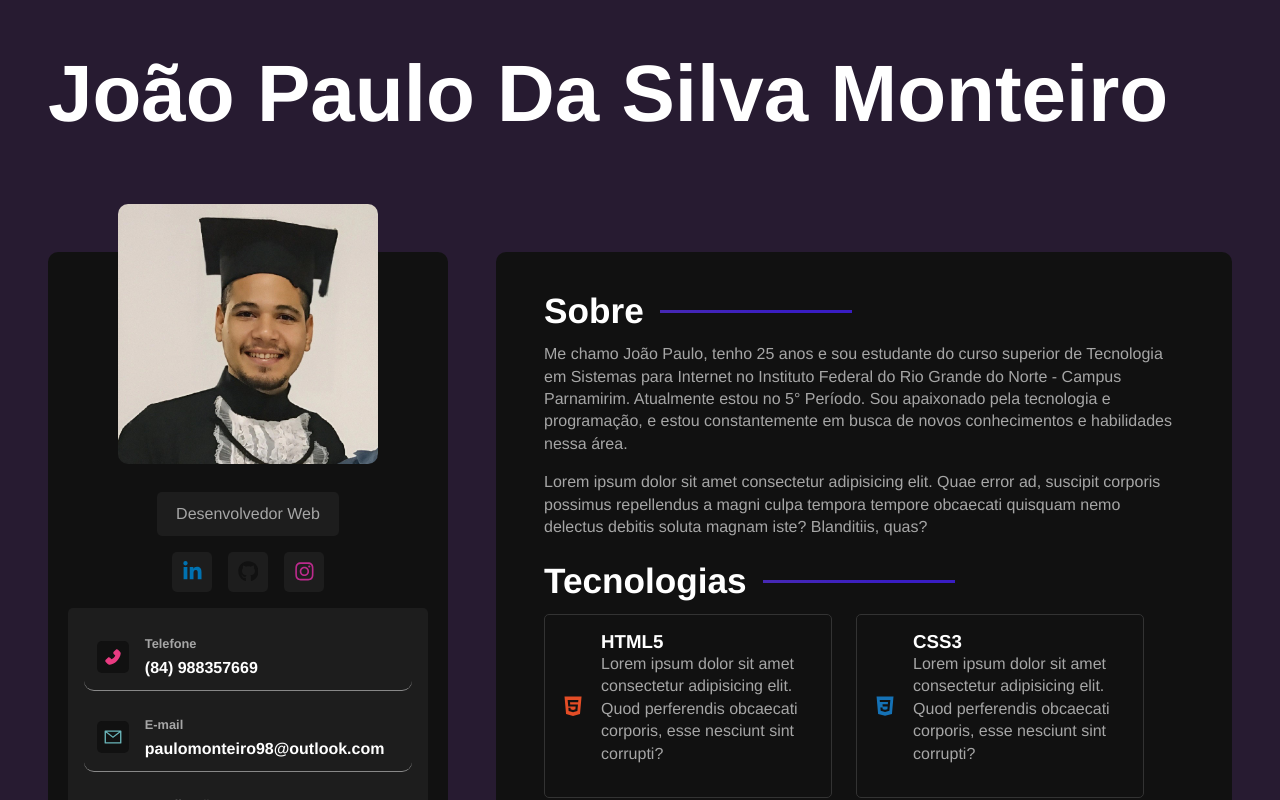
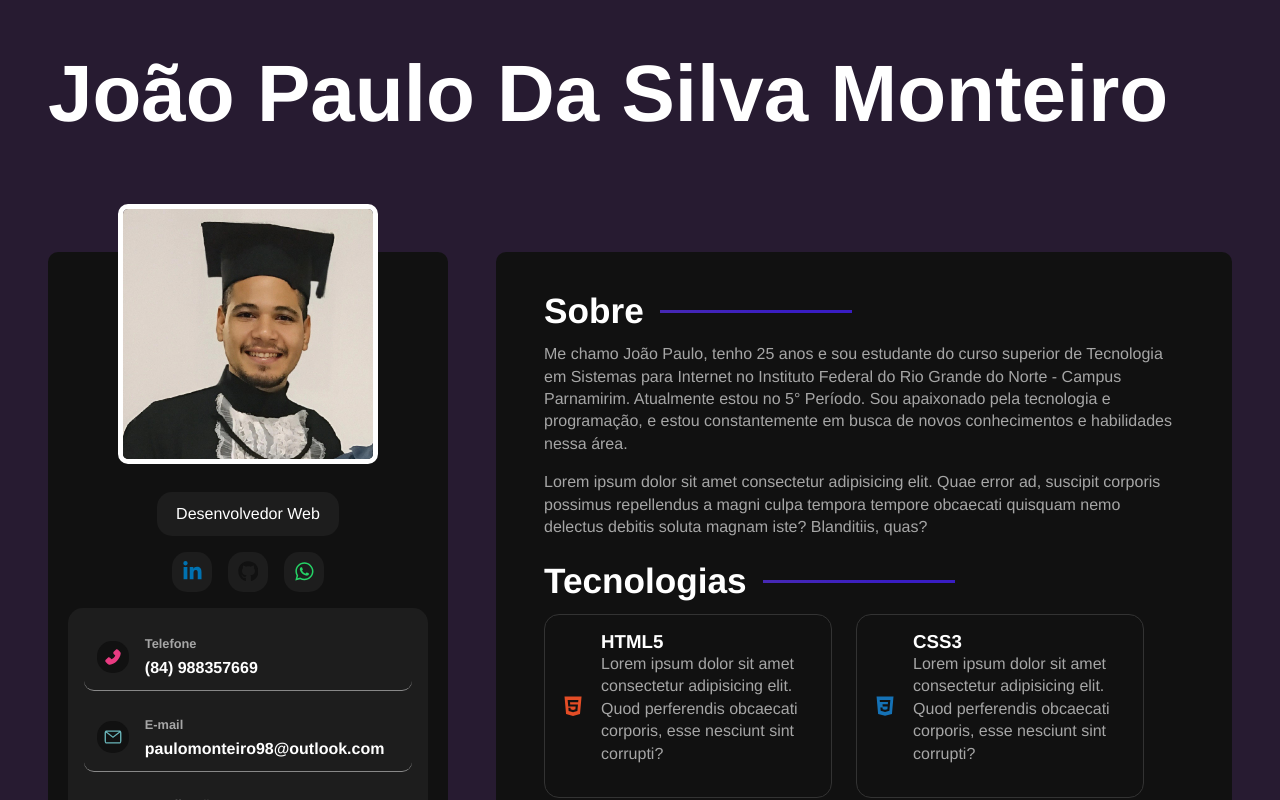
Before and after one commit to PauloMonteiro98/portfolio, a React (Vite) app: page / in a window 1280 px wide. Shown: the top 800 px of the page. Built offline with nearby package versions, Linux system fonts and the light colour scheme.

Commit message:
atualizando informações

```diff
--- a/src/components/Sidebar.jsx
+++ b/src/components/Sidebar.jsx
@@ -11,7 +11,6 @@ const Sidebar = () => {
         <p className="title">Desenvolvedor Web</p>
         <SocialNetwork />
         <InformationContainer />
-        <p>informações de contato</p>
         <a href="" className="btn">Download curriculo</a>
     </aside>
   )
--- a/src/components/SocialNetwork.jsx
+++ b/src/components/SocialNetwork.jsx
@@ -1,16 +1,16 @@
-import { FaLinkedinIn, FaGithub, FaInstagram } from 'react-icons/fa'
+import { FaLinkedinIn, FaGithub, FaWhatsapp } from 'react-icons/fa'
 import '../styles/components/socialnetwork.sass'
 
 const socialNetworks = [
-    { name: 'linkedin', icon: <FaLinkedinIn /> },
-    { name: 'github', icon: <FaGithub /> },
-    { name: 'instagram', icon: <FaInstagram /> },
+    { name: 'linkedin', link: 'https://www.linkedin.com/in/jo%C3%A3o-paulo-monteiro-8013a11b8/', icon: <FaLinkedinIn /> },
+    { name: 'github', link: 'https://github.com/PauloMonteiro98', icon: <FaGithub /> },
+    { name: 'whatsapp', link: 'https://wa.me/5584988357669', icon: <FaWhatsapp /> },
 ];
 
 const SocialNetwork = () => {
   return <section id="social-network">
     {socialNetworks.map((network) => (
-        <a href="#" className='social-btn' id={network.name} key={network.name}>
+        <a href={network.link} className='social-btn' id={network.name} key={network.name} target="_blank">
             {network.icon}
         </a>
     ))}
--- a/src/styles/components/sidebar.sass
+++ b/src/styles/components/sidebar.sass
@@ -17,9 +17,10 @@
         border-radius: variables.$container-border-radius
         position: absolute
         top: -3rem
+        border: 5px solid white
 
     .title
-        color: variables.$text-color-secondary
+        color: variables.$text-color
         background-color: variables.$bg-color-secondary
         border-radius: variables.$card-border-radius
         margin-top: 12rem
--- a/src/styles/components/socialnetwork.sass
+++ b/src/styles/components/socialnetwork.sass
@@ -20,8 +20,8 @@
     #github
         color: #111
 
-    #instagram
-        color: #bc2a8d
+    #whatsapp
+        color: #25D366
 
     :hover
         background: variables.$gradient
--- a/src/styles/components/technologiescontainer.sass
+++ b/src/styles/components/technologiescontainer.sass
@@ -20,6 +20,7 @@
             h3
                 color: variables.$text-color
                 margin-botton: 1rem
+
 
             svg
                 font-size: 6rem
--- a/src/styles/variables.sass
+++ b/src/styles/variables.sass
@@ -6,7 +6,7 @@ $body-bg-color: #271B31
 $bg-color: #111
 $bg-color-secondary: #1d1d1d
 $container-border-radius: 10px
-$card-border-radius: 5px
+$card-border-radius: 15px
 $gradient: linear-gradient(90deg, #ffffff 0%, #ffffff 100%)
 $gradient-secondary: linear-gradient(90deg, #ffffff 0%, #efe9ef 100%)
 $line-decoration: linear-gradient(16deg, #4729b3 0%, #391dc3 65%)
```
Also changed, not shown: src/styles/components/app.sass (line endings or trailing spaces).
